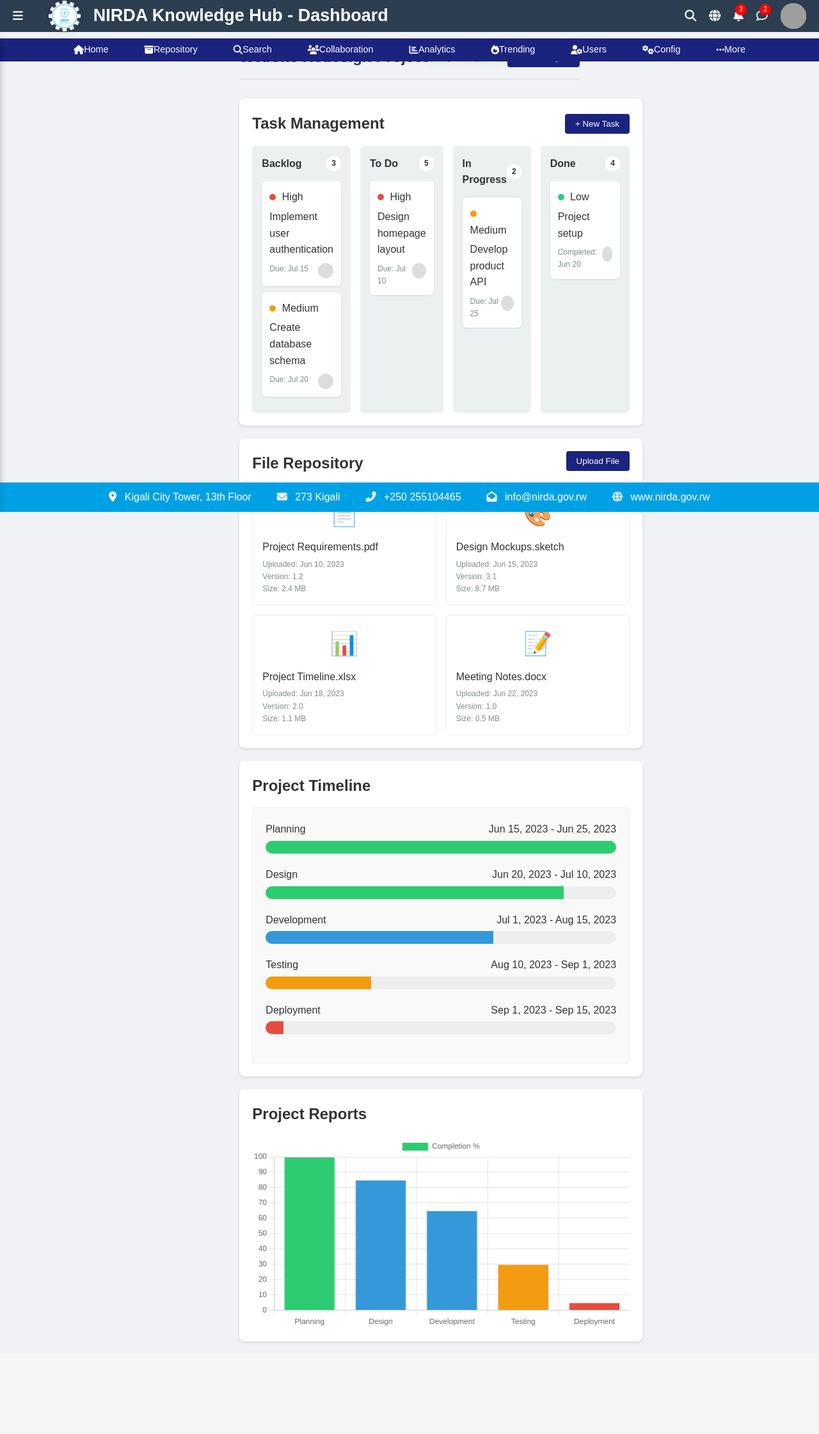
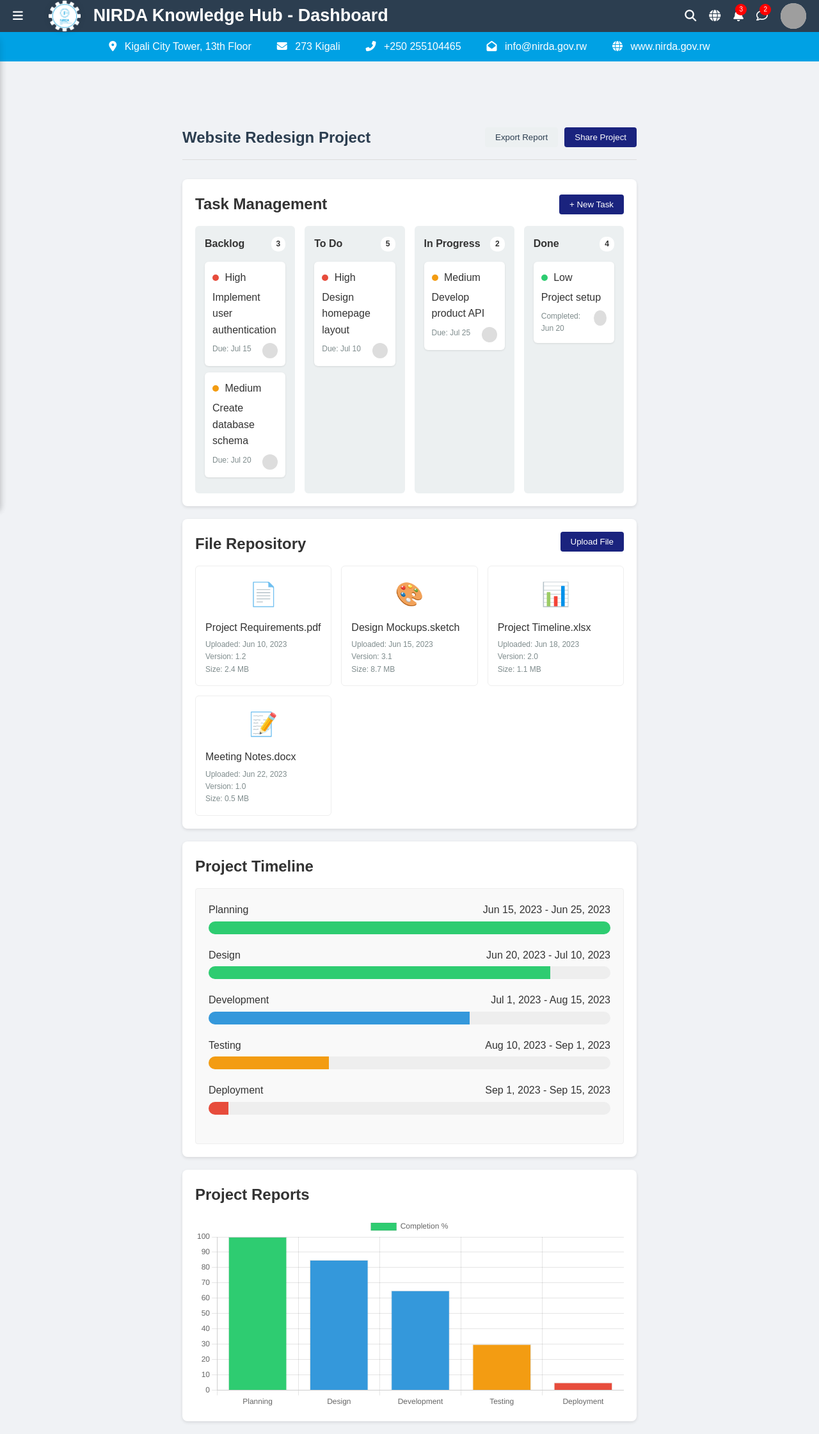
Before and after one commit to NIRDA-KMS/NIRDAKMS, a PHP site: page /manage_projects.php in a window 1280 px wide. Shown: the whole page at 64% size. Before the commit the page ends 2100 px from the top, so only its background shows below. Run offline with PHP 8.4, Linux system fonts and the light colour scheme; some libraries are stand-ins or nearby versions; grey boxes are pictures that could not be loaded.

Commit message:
manage project

```diff
--- a/CollaborativeProjects/manage_projects.php
+++ b/CollaborativeProjects/manage_projects.php
@@ -23,7 +23,7 @@
         * {
             box-sizing: border-box;
             margin: 0;
-            padding: 0;
+            padding: 0%px;
         }
 
         body {
@@ -31,12 +31,14 @@
             line-height: 1.6;
             background-color: #f5f7fa;
             color: #333;
+            padding-top: 1500px;
         }
 
         .container {
-            max-width: 1400px;
+            max-width: 750px;
             margin: 0 auto;
             padding: 20px;
+            padding-top: 100px;
         }
 
         /* Header */
@@ -88,8 +90,8 @@
 
         /* Dashboard Layout */
         .dashboard-grid {
-            display: grid;
-            grid-template-columns: 300px 1fr;
+            display: flex;
+            /* grid-template-columns: 300px 1fr; */
             gap: 20px;
         }
 
--- a/header.css
+++ b/header.css
@@ -454,8 +454,8 @@ body, html {
     background-color: #00a1e4;
     color: white;
     text-align: center;
-    position: fixed; /* Change to fixed if needed */
-    bottom: 0;
+    position: static;
+     bottom: 0;
     width: 100%;
     z-index: 1000;
 }
```
